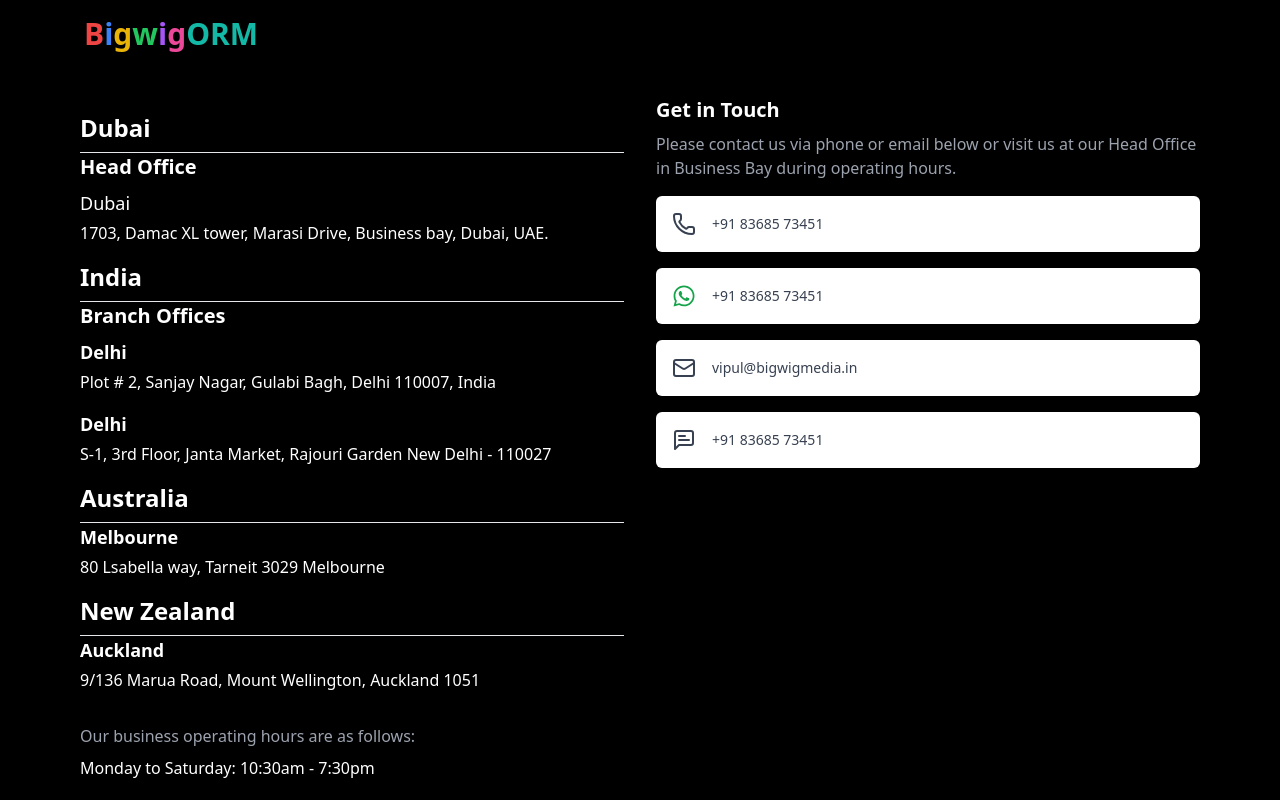
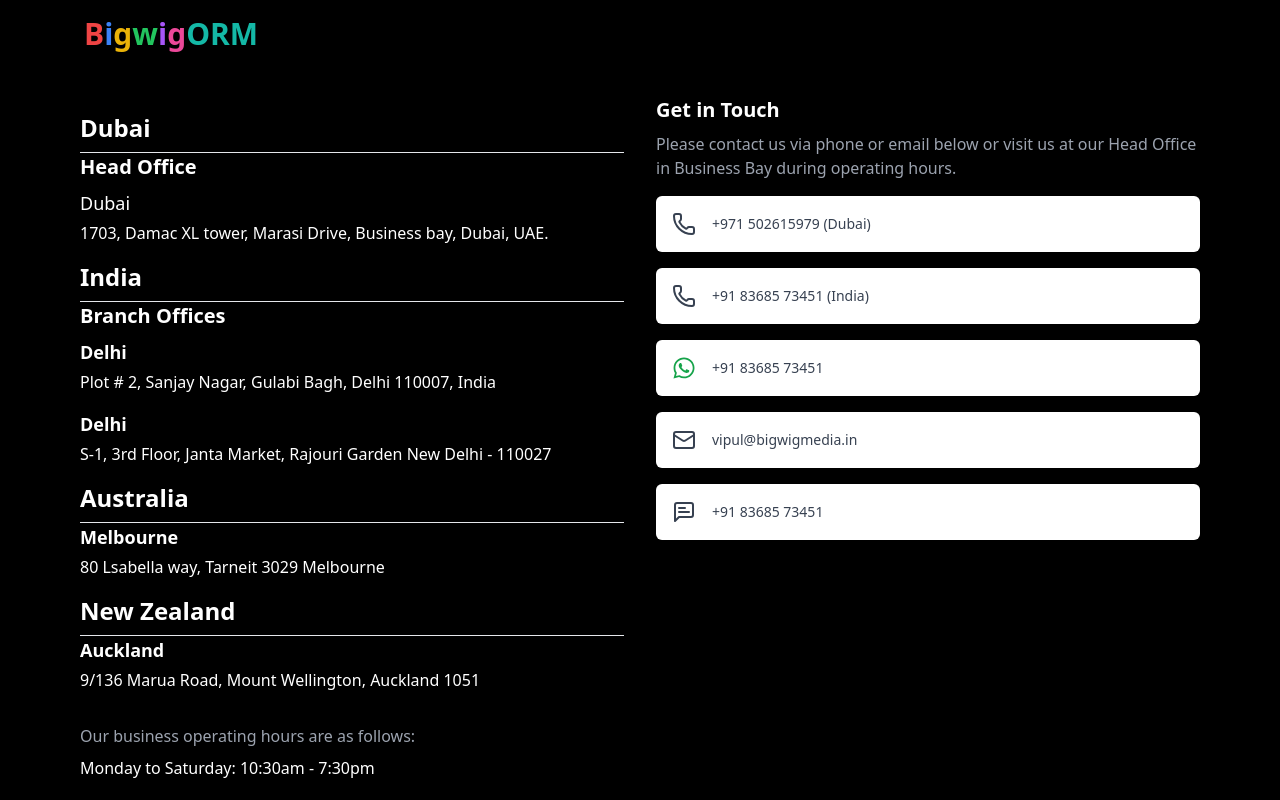
Before and after one commit to BigwigMediaAI/BigwigORM, a React (Vite) app: page /contact in a window 1280 px wide. Shown: the top 800 px of the page. Built offline with nearby package versions, Linux system fonts and the light colour scheme.

Commit message:
updated contact and ceo image

```diff
--- a/src/pages/Contact.tsx
+++ b/src/pages/Contact.tsx
@@ -133,10 +133,18 @@ export default function ContactPage() {
           </p>
 
           <div className="flex flex-col gap-4">
+            <div className="bg-white rounded-md p-4 flex items-center gap-4 shadow-sm hover:bg-gray-200 transition font-sans">
+              <Phone className="w-6 h-6 text-gray-700" />
+              <span className="text-sm text-gray-700">
+                +971 502615979 (Dubai)
+              </span>
+            </div>
             {/* Phone Button */}
             <div className="bg-white rounded-md p-4 flex items-center gap-4 shadow-sm hover:bg-gray-200 transition font-sans">
               <Phone className="w-6 h-6 text-gray-700" />
-              <span className="text-sm text-gray-700">+91 83685 73451</span>
+              <span className="text-sm text-gray-700">
+                +91 83685 73451 (India)
+              </span>
             </div>
 
             {/* WhatsApp Button */}
```
Also changed, not shown: src/assets/ceo.jpg.
